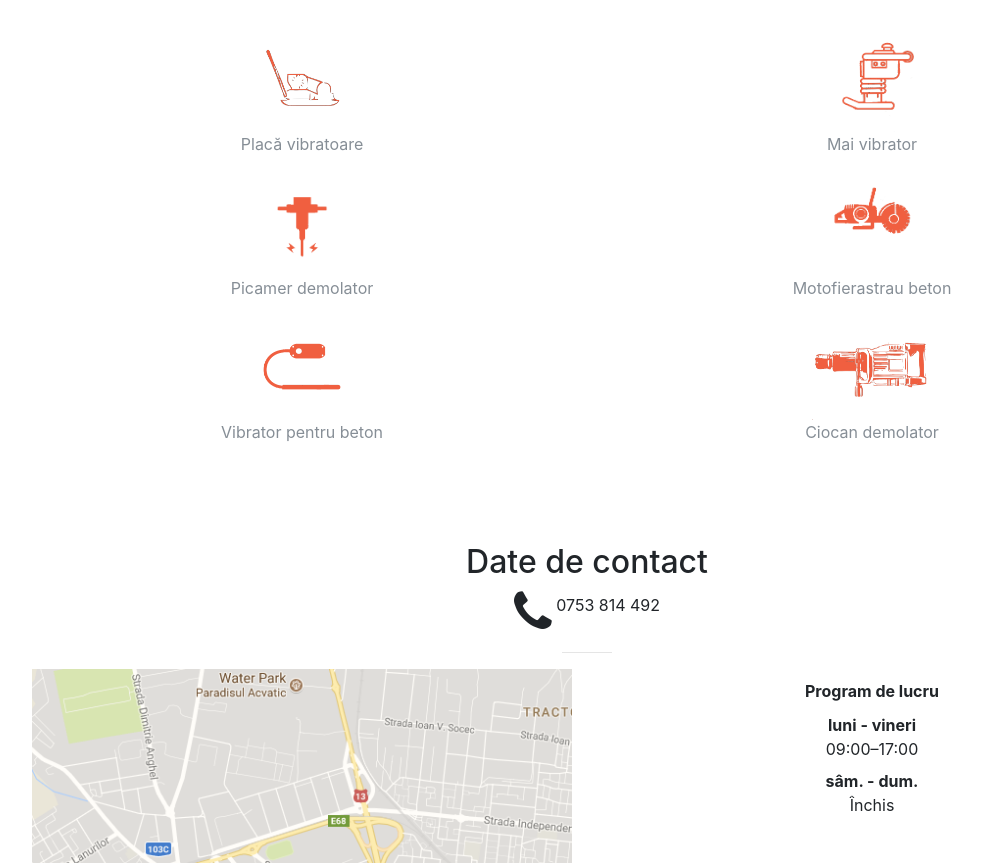
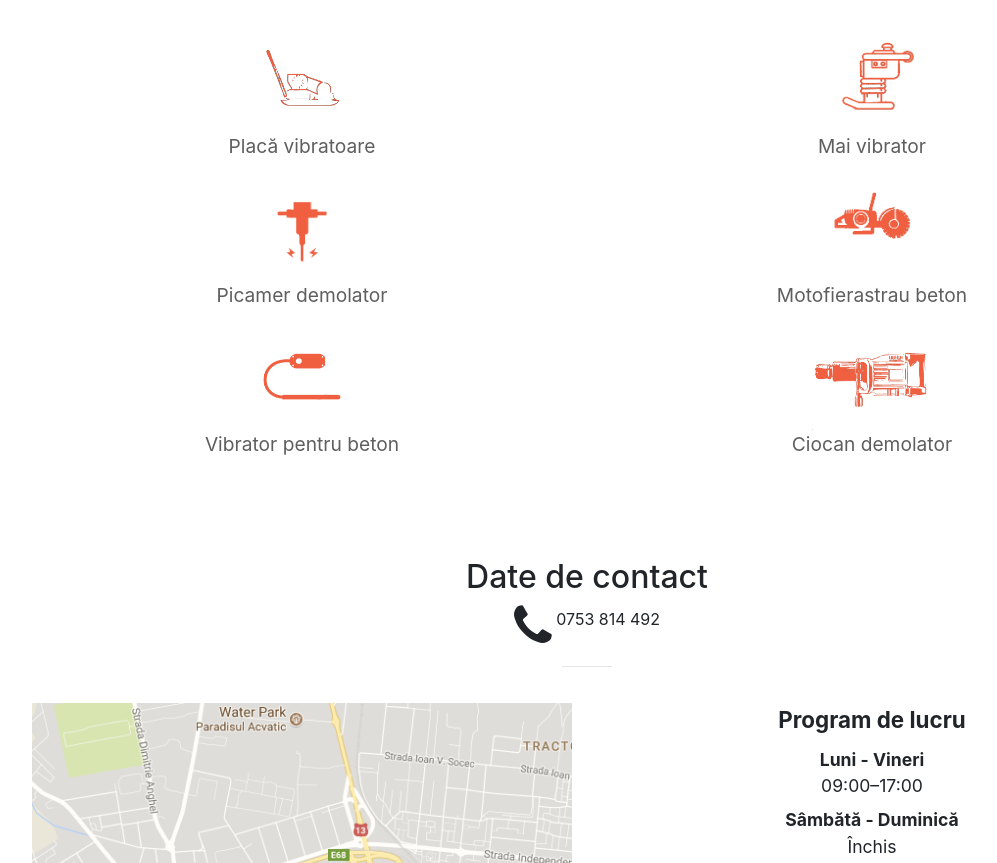
Before and after one commit to vlad2689/magazin-scule, a website with bundled scripts: page index.html in a window 1280 px wide. Shown: the part 1020-1883 px from the top of the page, without its empty margins (53-1050 px from the left). Built offline with nearby package versions, Linux system fonts and the light colour scheme.

Commit message:
Minor styling tweaks

```diff
--- a/index.html
+++ b/index.html
@@ -119,7 +119,7 @@
           <div class="col-lg-6 col-md-6 text-center">
             <div class="service-box">
               <img src="img/icons/plate-final.png" class="tool-icon plate" />
-              <p class="text-muted">
+              <p class="tool-text">
                 Placă vibratoare
               </p>
             </div>
@@ -127,7 +127,7 @@
           <div class="col-lg-6 col-md-6 text-center">
             <div class="service-box">
               <img src="img/icons/rammer-icon-final.png" class="tool-icon" />
-              <p class="text-muted">
+              <p class="tool-text">
                 Mai vibrator
               </p>
             </div>
@@ -135,7 +135,7 @@
           <div class="col-lg-6 col-md-6 text-center">
             <div class="service-box">
               <img src="img/icons/jack-final.png" class="tool-icon" />
-              <p class="text-muted">
+              <p class="tool-text">
                 Picamer demolator
               </p>
             </div>
@@ -143,7 +143,7 @@
           <div class="col-lg-6 col-md-6 text-center">
             <div class="service-box">
               <img src="img/icons/saw-icon-final.png" class="tool-icon saw" />
-              <p class="text-muted">
+              <p class="tool-text">
                 Motofierastrau beton
               </p>
             </div>
@@ -151,7 +151,7 @@
           <div class="col-lg-6 col-md-6 text-center">
             <div class="service-box">
               <img src="img/icons/vibrator-icon-final.png" class="tool-icon" />
-              <p class="text-muted">
+              <p class="tool-text">
                 Vibrator pentru beton
               </p>
             </div>
@@ -159,7 +159,7 @@
           <div class="col-lg-6 col-md-6 text-center">
             <div class="service-box">
               <img src="img/icons/hammer-final2.png" class="tool-icon hammer" />
-              <p class="text-muted">
+              <p class="tool-text">
                 Ciocan demolator
               </p>
             </div>
@@ -187,9 +187,9 @@
                     <dt class="map-info__title">Program de lucru</dt>
                     <dd class="map-info__item">
                         <dl class="map-info__hours">
-                            <dt class="map-info__hours-head">luni - vineri</dt>
+                            <dt class="map-info__hours-head">Luni - Vineri</dt>
                             <dd class="map-info__hours-value"><span class="map-info__hours-unit">09:00–17:00</span></dd>
-                            <dt class="map-info__hours-head">sâm. - dum.</dt>
+                            <dt class="map-info__hours-head">Sâmbătă - Duminică</dt>
                             <dd class="map-info__hours-value"><span class="map-info__hours-unit">Închis</span></dd>
                         </dl>
                     </dd>
--- a/scss/_custom.scss
+++ b/scss/_custom.scss
@@ -22,8 +22,15 @@ span.phone-number {
     overflow-y: auto;
 }
 
-.map-info__title {
-    margin: 10px 0;
+.map-info {
+  &__title {
+    margin-bottom: 10px;
+    font-size: 1.4em;
+  }
+
+  &__item {
+    font-size: 1.1em;
+  }
 }
 
 #portfolio {
@@ -42,3 +49,13 @@ span.phone-number {
     }
   }
 }
+
+#contact {
+  .row:first-of-type {
+    margin-bottom: 20px;
+  }
+
+  img {
+    margin-bottom: 20px;
+  }
+}
--- a/scss/_navbar.scss
+++ b/scss/_navbar.scss
@@ -46,6 +46,7 @@
     background-color: transparent;
     .navbar-brand {
       color: fade-out(white, .3);
+      font-size: 1.3em;
       &:focus,
       &:hover {
         color: white;
@@ -73,6 +74,7 @@
       .navbar-nav > li.nav-item > a.nav-link,
       .navbar-nav > li.nav-item > a.nav-link:focus {
         color: $gray-darker;
+        font-size: 16px;
         &:hover {
           color: $theme-primary;
         }
--- a/scss/_services.scss
+++ b/scss/_services.scss
@@ -8,4 +8,9 @@
   p {
     margin-bottom: 0;
   }
+
+  .tool-text {
+    color: darken($gray-light, 10%);
+    font-size: 1.2em;
+  }
 }
```
Also changed, not shown: css/creative.css, css/creative.min.css.
